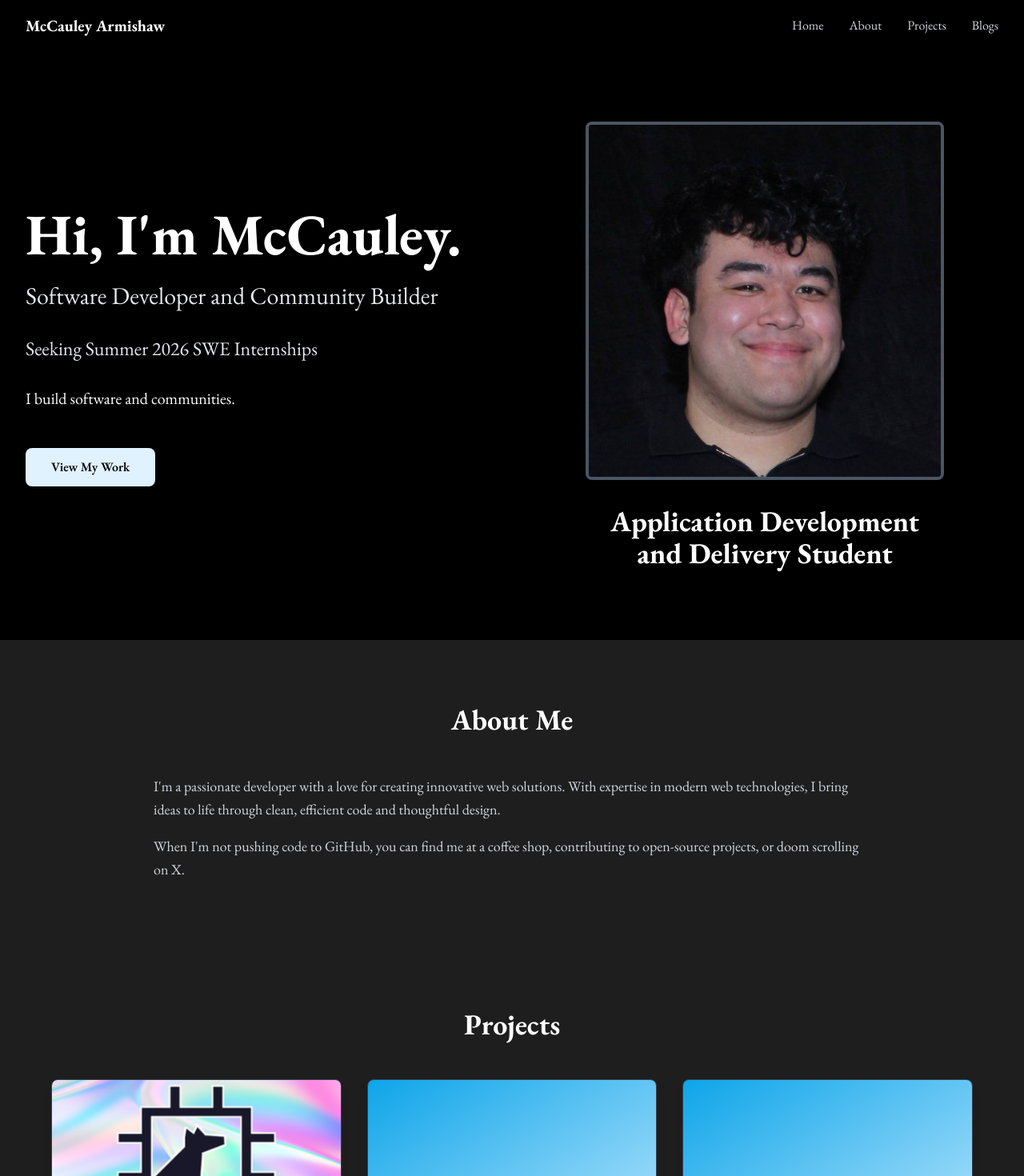
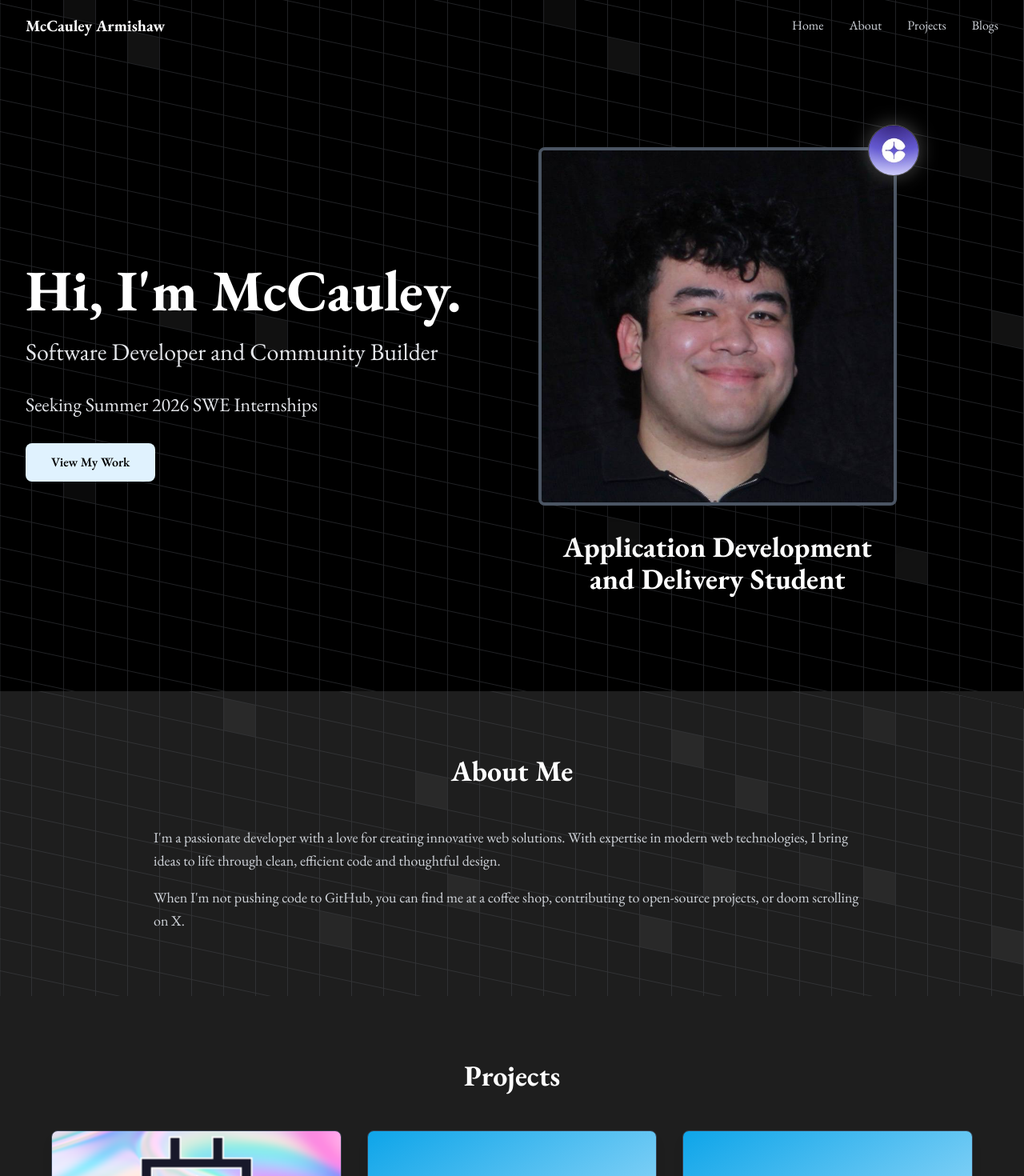
Before and after one commit to marmishaw14/portfolio, a Next.js app: page / in a window 1280 px wide. Shown: the top 1470 px of the page at 80% size. Built offline with nearby package versions, Linux system fonts and the light colour scheme.

Commit message:
feat: added Cansbridge Scholars badge to avatar with hover showing hyperlink

```diff
--- a/components/About.tsx
+++ b/components/About.tsx
@@ -1,10 +1,13 @@
+import AnimatedGridPatternDemo from '@/components/AnimatedGridPatternDemo'
+
 export default function About() {
   return (
     <section
       id="about"
-      className="py-20 px-4 sm:px-6 lg:px-8 bg-[#1e1e1e]"
+      className="relative overflow-hidden bg-[#1e1e1e] px-4 py-20 sm:px-6 lg:px-8"
     >
-      <div className="max-w-4xl mx-auto">
+      <AnimatedGridPatternDemo className="opacity-50" />
+      <div className="relative z-10 mx-auto max-w-4xl">
         <h2 className="text-4xl font-bold text-center mb-12 text-white">
           About Me
         </h2>
--- a/components/Hero.tsx
+++ b/components/Hero.tsx
@@ -2,6 +2,7 @@
 
 import Image from 'next/image'
 import { useState } from 'react'
+import AnimatedGridPatternDemo from '@/components/AnimatedGridPatternDemo'
 
 export default function Hero() {
   const [imageError, setImageError] = useState(false)
@@ -9,9 +10,10 @@ export default function Hero() {
   return (
     <section
       id="home"
-      className="min-h-screen flex items-center px-4 sm:px-6 lg:px-8 pt-16"
+      className="relative min-h-screen overflow-hidden px-4 pt-16 sm:px-6 lg:px-8"
     >
-      <div className="max-w-7xl mx-auto w-full">
+      <AnimatedGridPatternDemo className="opacity-70" />
+      <div className="relative z-10 mx-auto flex min-h-screen w-full max-w-7xl items-center">
         <div className="grid grid-cols-1 lg:grid-cols-2 gap-12 items-center">
           {/* Left side - Text content */}
           <div className="text-center lg:text-left">
@@ -23,9 +25,6 @@ export default function Hero() {
             </p>
             <p className="text-xl md:text-2xl text-gray-200 mb-8">
               Seeking Summer 2026 SWE Internships
-            </p>
-            <p className="text-xl text-white-400 mb-12 max-w-2xl mx-auto lg:mx-0">
-              I build software and communities.
             </p>
             <div className="flex flex-col sm:flex-row gap-4 justify-center lg:justify-start">
               <a
@@ -57,6 +56,34 @@ export default function Hero() {
                   </div>
                 )}
               </div>
+              <div className="group absolute -top-7 -right-7">
+                <a
+                  href="https://www.cansbridgescholars.com/"
+                  target="_blank"
+                  rel="noreferrer"
+                  className="relative block"
+                  aria-label="Cansbridge Scholars"
+                >
+                  <span className="absolute inset-0 rounded-full bg-white/30 blur-md transition-opacity group-hover:opacity-80" />
+                  <span className="relative flex h-16 w-16 items-center justify-center overflow-hidden rounded-full border border-white/30 bg-black/70 shadow-lg backdrop-blur">
+                    <Image
+                      src="/badges/cansbridge.jpg"
+                      alt="Cansbridge Scholars badge"
+                      width={64}
+                      height={64}
+                      className="h-full w-full object-cover"
+                    />
+                  </span>
+                </a>
+                <div className="pointer-events-none absolute right-0 top-20 w-56 opacity-0 transition-opacity group-hover:opacity-100">
+                  <div className="rounded-lg border border-white/15 bg-black/80 p-3 text-md text-white shadow-xl backdrop-blur">
+                    <p className="font-bold">Cansbridge Scholars</p>
+                    <p className="mt-1 text-white/70">
+                      Meraki Cohort
+                    </p>
+                  </div>
+                </div>
+              </div>
             </div>
             <h2 className="text-3xl md:text-4xl font-bold mt-8 text-white text-center max-w-md">
               Application Development and Delivery Student
```
